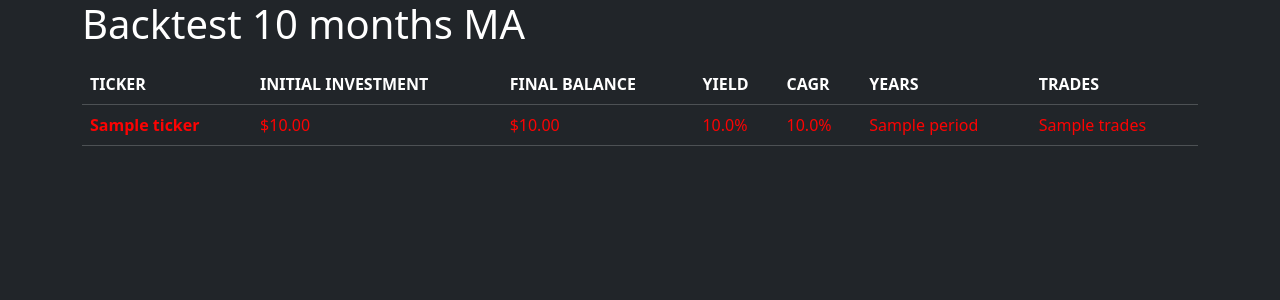
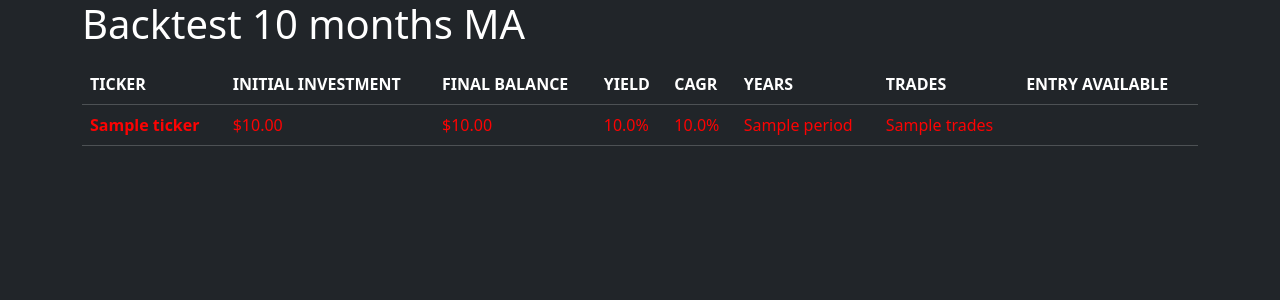
Before and after one commit to marknovanta/backtester, a Flask app: template templates/index.html in a window 1280 px wide. Shown: the top 300 px of the page. Run offline with Flask 3, Linux system fonts and the light colour scheme; the template is opened without the code that fills it: most values are stand-ins (such as "Sample title", 1, 10 or a date in 2020); parts of the project's set-up code (start-up, migrations or seed data) failed here and were passed over.

Commit message:
Add entry watcher functionality

```diff
--- a/data_cleaner.py
+++ b/data_cleaner.py
@@ -41,6 +41,9 @@ def clean_data(ticker):
     end = dates[-1]
 
     data_clean['years'] = end.year - start.year
-
+    if data_closing[-1] > ma[-1] and data_closing[-2] < ma[-2]:
+        data_clean['entry'] = True
+    else:
+        data_clean['entry'] = False
 
     return data_clean
--- a/templates/index.html
+++ b/templates/index.html
@@ -20,6 +20,7 @@
                 <th scope="col">CAGR</th>
                 <th scope="col">YEARS</th>
                 <th scope="col">TRADES</th>
+                <th scope="col">ENTRY AVAILABLE</th>
               </tr>
             </thead>
             <tbody>
@@ -42,6 +43,11 @@
                             <td style="color: #fc0303;">{{ i['period'] }}</td>
                             <td style="color: #fc0303;">{{ i['trades'] }}</td>
                         {% endif %}
+                        {% if i['entry'] == true %}
+                            <td style="background-color: #3dfc03;">GO</td>
+                        {% else %}
+                            <td></td>
+                        {% endif %}
                     </tr>
                 {% endfor %}
             </tbody>
--- a/tester.py
+++ b/tester.py
@@ -5,7 +5,9 @@ def trade_it(ticker, capital):
     # provide data for cleaning
     data = clean_data(ticker)
     periods = data['years']
+    entry = data['entry']
     data.pop('years')
+    data.pop('entry')
 
     # set trading variables
     starting_balance = capital
@@ -54,6 +56,7 @@ def trade_it(ticker, capital):
         'yield': strategy_yield,
         'cagr': cagr,
         'period': periods,
-        'trades': trades
+        'trades': trades,
+        'entry': entry
     }
     return resulting_data
```
